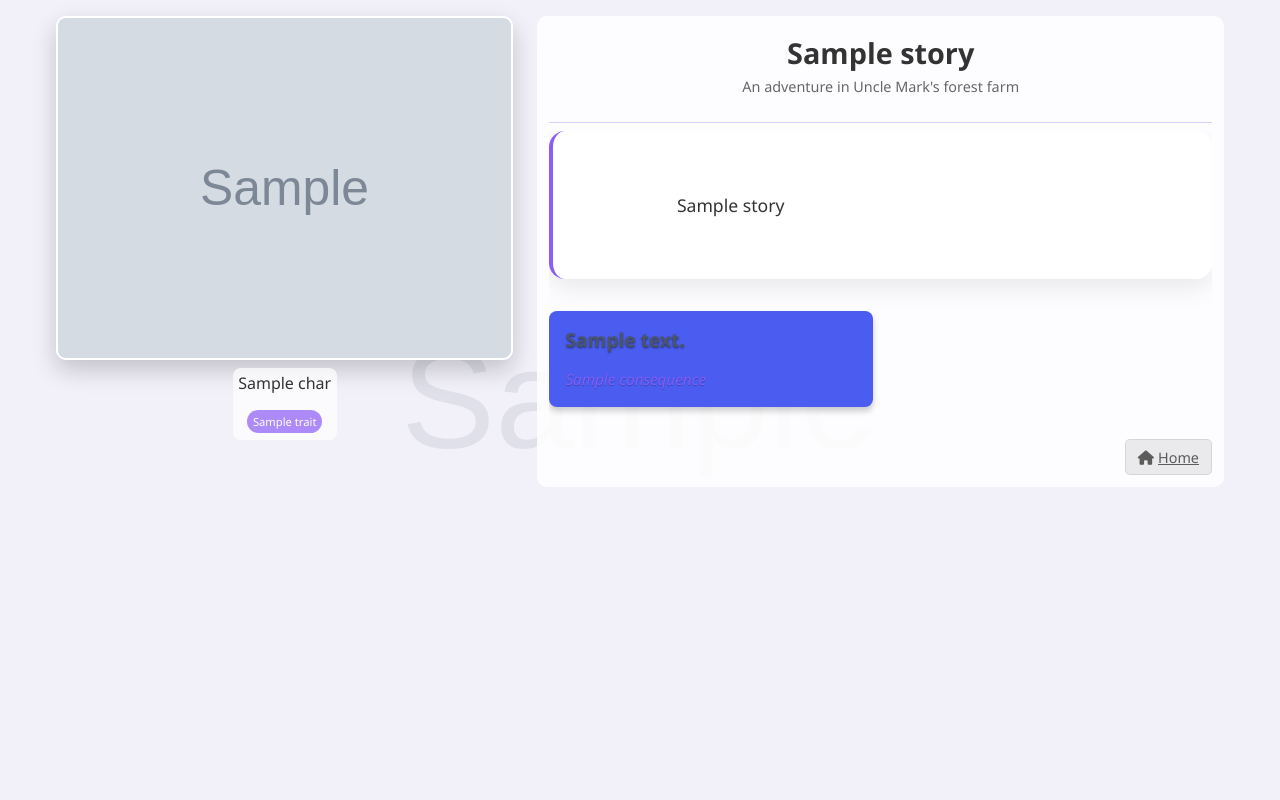
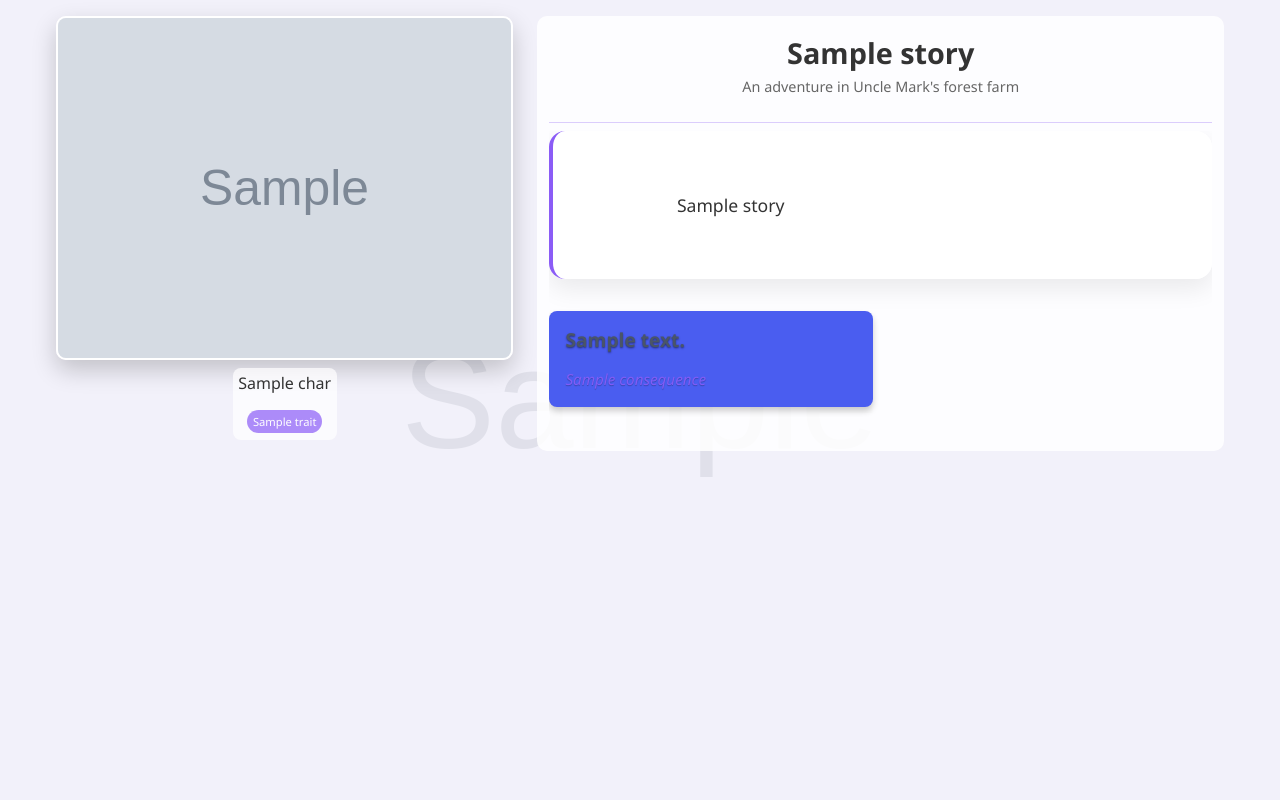
Before and after one commit to Big-Happy-Holding-Company/YorkieCYOA, a Flask app: template templates/storyboard.html in a window 1280 px wide. Run offline with Flask 3, Linux system fonts and the light colour scheme; the template is opened without the code that fills it: most values are stand-ins (such as "Sample title", 1, 10 or a date in 2020); grey boxes marked "Sample" are stand-in pictures.

Commit message:
Assistant checkpoint: Removed Home button from storyboard page
Assistant generated file changes:
- templates/storyboard.html: Remove the Home button from the navigation area

---

User prompt:

Please remove the "Home" button from the storyboard page

Replit-Commit-Author: Assistant
Replit-Commit-Session-Id: e802d275-ded9-4ec8-af7c-9578d4d84bab

```diff
--- a/templates/storyboard.html
+++ b/templates/storyboard.html
@@ -65,9 +65,7 @@
 
             <!-- Navigation -->
             <div class="navigation-area">
-                <a href="{{ url_for('index') }}" class="btn-return">
-                    <i class="fas fa-home me-1"></i>Home
-                </a>
+                <!-- Home button removed -->
             </div>
         </div>
     </div>
```
